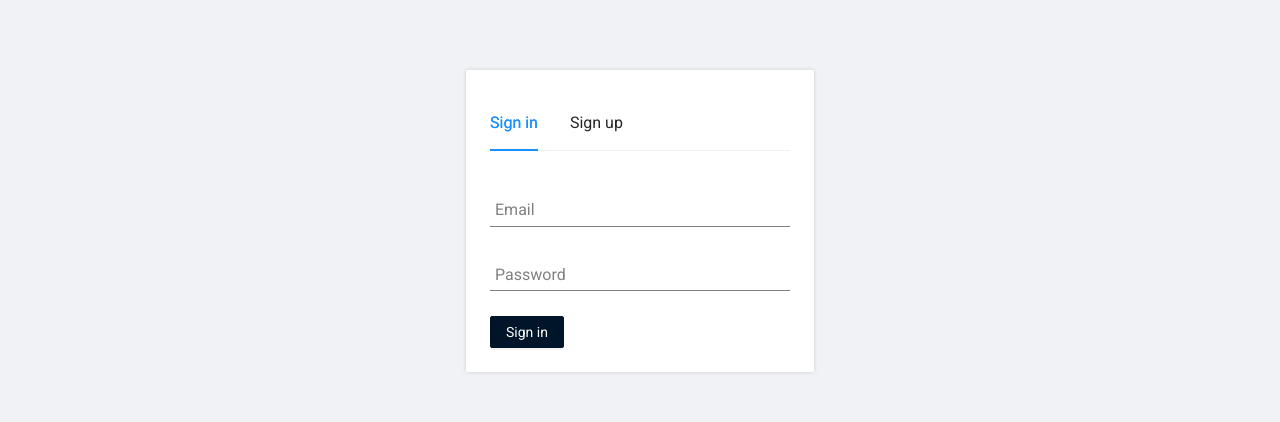
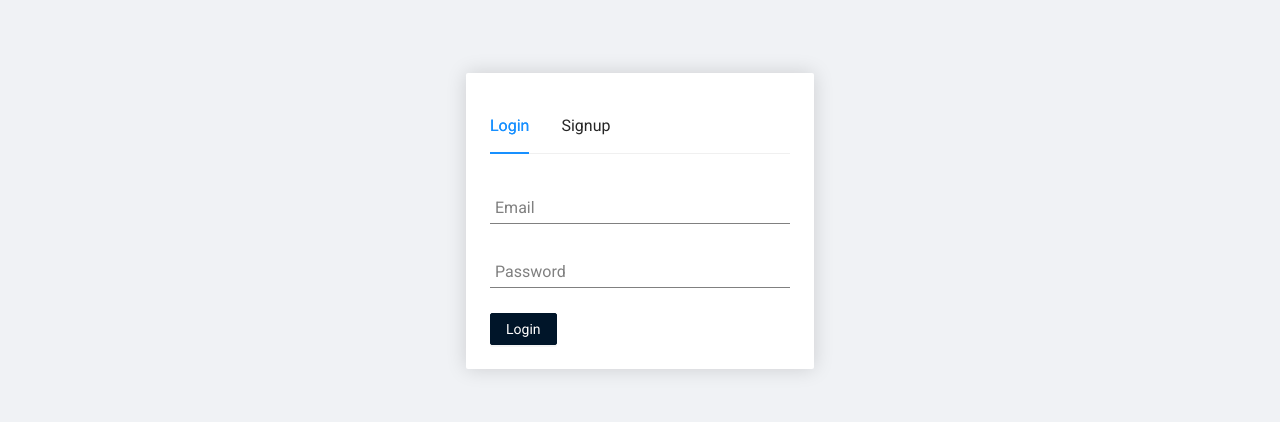
Before and after one commit to rizwan230698/blogging, a React (Create React App) app: page /login in a window 1280 px wide. Shown: the part 176-598 px from the top of the page. Built offline with nearby package versions, Linux system fonts and the light colour scheme.

Commit message:
Added Login and Signup form and functionality as well.

```diff
--- a/src/components/card/index.js
+++ b/src/components/card/index.js
@@ -1,6 +1,10 @@
 import React from 'react';
 import { CardX } from './style';
 
-const Card = ({ children }) => <CardX bordered={false}>{children}</CardX>;
+const Card = ({ children, ...otherProps }) => (
+  <CardX bordered={false} {...otherProps}>
+    {children}
+  </CardX>
+);
 
 export default Card;
--- a/src/components/formInput/style.js
+++ b/src/components/formInput/style.js
@@ -6,7 +6,7 @@ export const Container = styled.div`
   width: 300px;
 
   &:first-child {
-    margin-top: 20px;
+    margin-top: 15px;
   }
 `;
 
--- /dev/null
+++ b/src/graphql/mutation/user.js
@@ -0,0 +1,29 @@
+import gql from 'graphql-tag';
+
+export const SIGN_UP = gql`
+  mutation createUser($name: String!, $email: String!, $password: String!) {
+    createUser(data: { name: $name, email: $email, password: $password }) {
+      token
+      user {
+        id
+        name
+        email
+        createdAt
+      }
+    }
+  }
+`;
+
+export const LOG_IN = gql`
+mutation login($email: String!, $password:String!){
+  login(data:{email:$email,password:$password}){
+    token
+    user{
+      id
+      name
+      email
+      createdAt
+    }
+  }
+}
+`;
--- a/src/pages/login/index.js
+++ b/src/pages/login/index.js
@@ -1,36 +1,69 @@
 import React, { useState } from 'react';
-import { Tabs } from 'antd';
+import { Tabs, message } from 'antd';
+import { useMutation } from '@apollo/react-hooks';
 
 import { Container, GlobalStyles } from './style';
 import Card from '../../components/card';
 import FormInput from '../../components/formInput';
 import Button from '../../components/button';
+import { useForm } from '../../hooks/useForm';
+import { SIGN_UP, LOG_IN } from '../../graphql/mutation/user';
+import { showError, validateAuthForm } from '../../utils';
 
 const { TabPane } = Tabs;
 
 const Login = () => {
-  const [formData, setFormData] = useState({});
+  const [formData, handleInput, handleSubmit, resetForm] = useForm(
+    handleLoginSignup,
+    {}
+  );
   const [activeKey, setActiveKey] = useState('1');
+  const [signup, { loading: signingUp }] = useMutation(SIGN_UP, {
+    update(_, result) {
+      console.log(result);
+      resetForm();
+    },
+    onError(error) {
+      showError(error);
+    },
+    variables: {
+      name: formData.name,
+      email: formData.email,
+      password: formData.password,
+    },
+  });
+  const [login, { loading: loggingIn }] = useMutation(LOG_IN, {
+    update(_, result) {
+      console.log(result);
+      resetForm();
+    },
+    onError(error) {
+      showError(error);
+    },
+    variables: {
+      email: formData.email,
+      password: formData.password,
+    },
+  });
 
   const handleTabs = (key) => {
     setActiveKey(key);
-    setFormData({});
+    resetForm();
   };
 
-  const handleInput = (e) => {
-    const { name, value } = e.target;
-    setFormData({ ...formData, [name]: value });
-  };
-
-  const handleSubmit = () => {
-    console.log(formData);
-  };
+  function handleLoginSignup(formType) {
+    const error = validateAuthForm(formType, formData);
+    if (error) {
+      return message.error(error);
+    }
+    formType === 'Signup' ? signup() : login();
+  }
 
   const renderForm = (formtype) => {
     const { name, email, password, confirmPassword } = formData;
     return (
       <>
-        {formtype === 'Sign up' && (
+        {formtype === 'Signup' && (
           <FormInput
             name="name"
             type="text"
@@ -53,7 +86,7 @@ const Login = () => {
           value={password}
           onChange={handleInput}
         />
-        {formtype === 'Sign up' && (
+        {formtype === 'Signup' && (
           <FormInput
             name="confirmPassword"
             type="password"
@@ -62,7 +95,12 @@ const Login = () => {
             onChange={handleInput}
           />
         )}
-        <Button onClick={handleSubmit}>{formtype}</Button>
+        <Button
+          loading={formtype === 'Signup' ? signingUp : loggingIn}
+          onClick={handleSubmit.bind(this, formtype)}
+        >
+          {formtype}
+        </Button>
       </>
     );
   };
@@ -70,13 +108,13 @@ const Login = () => {
   return (
     <Container>
       <GlobalStyles />
-      <Card>
+      <Card shadow="lg" translate="none">
         <Tabs activeKey={activeKey} size="large" onChange={handleTabs}>
-          <TabPane tab="Sign in" key="1">
-            {renderForm('Sign in')}
+          <TabPane tab="Login" key="1">
+            {renderForm('Login')}
           </TabPane>
-          <TabPane tab="Sign up" key="2">
-            {renderForm('Sign up')}
+          <TabPane tab="Signup" key="2">
+            {renderForm('Signup')}
           </TabPane>
         </Tabs>
       </Card>
```
